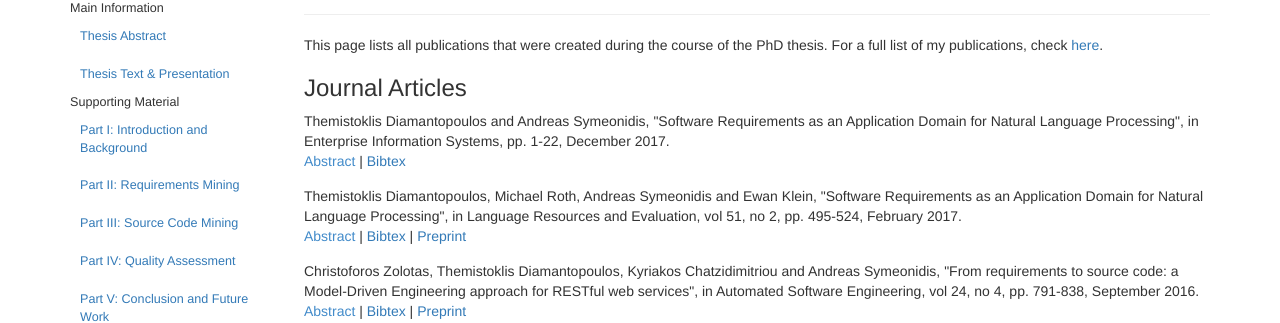
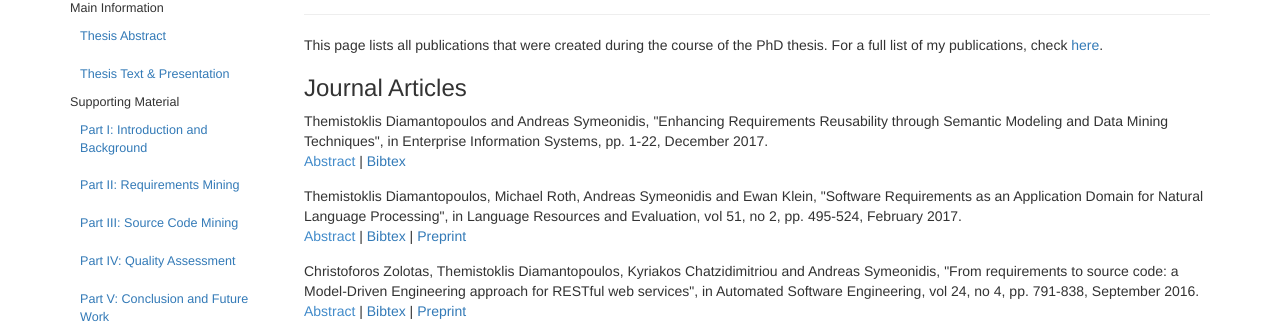
Before and after one commit to thdiaman/phdthesis, a Jekyll site: the page built from _posts/2017-11-20-publications.md, in a window 1280 px wide. Shown: the part 119-442 px from the top of the page. Built offline with Jekyll 4.4.1, drawn with Linux system fonts in a browser that asks for light colours.

Commit message:
Fix publication title

```diff
--- a/_ref/EIS2017.markdown
+++ b/_ref/EIS2017.markdown
@@ -3,7 +3,7 @@ name: EIS2017
 date: 2017-12-15
 type: journal
 authors: Themistoklis Diamantopoulos and Andreas Symeonidis
-title: 'Software Requirements as an Application Domain for Natural Language Processing'
+title: 'Enhancing Requirements Reusability through Semantic Modeling and Data Mining Techniques'
 journal: Enterprise Information Systems
 state: pp. 1-22
 bibtex: EIS2017.bib
```
